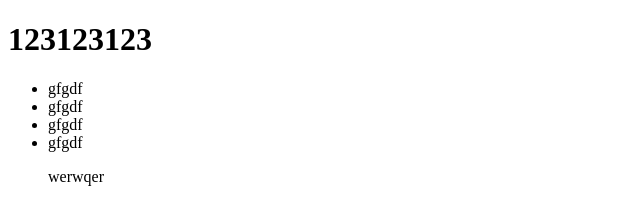
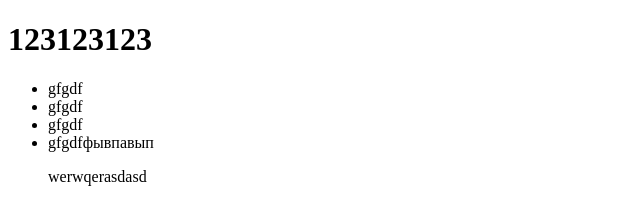
Before and after one commit to Gerzhelinazhit/saprep, a plain HTML site: page index.html in a window 1280 px wide. Shown: the whole page, without its empty margins (0-640 px from the left). Drawn offline with Linux system fonts and the light colour scheme.

Commit message:
756674536

```diff
--- a/index.html
+++ b/index.html
@@ -15,11 +15,11 @@
 			</li><li>
 				gfgdf
 			</li><li>
-				gfgdf
+				gfgdfфывпавып
 			</li>
 		</ul>
 		<ul>
-			werwqer
+			werwqerasdasd
 		</ul>
 
 	</body>
```
